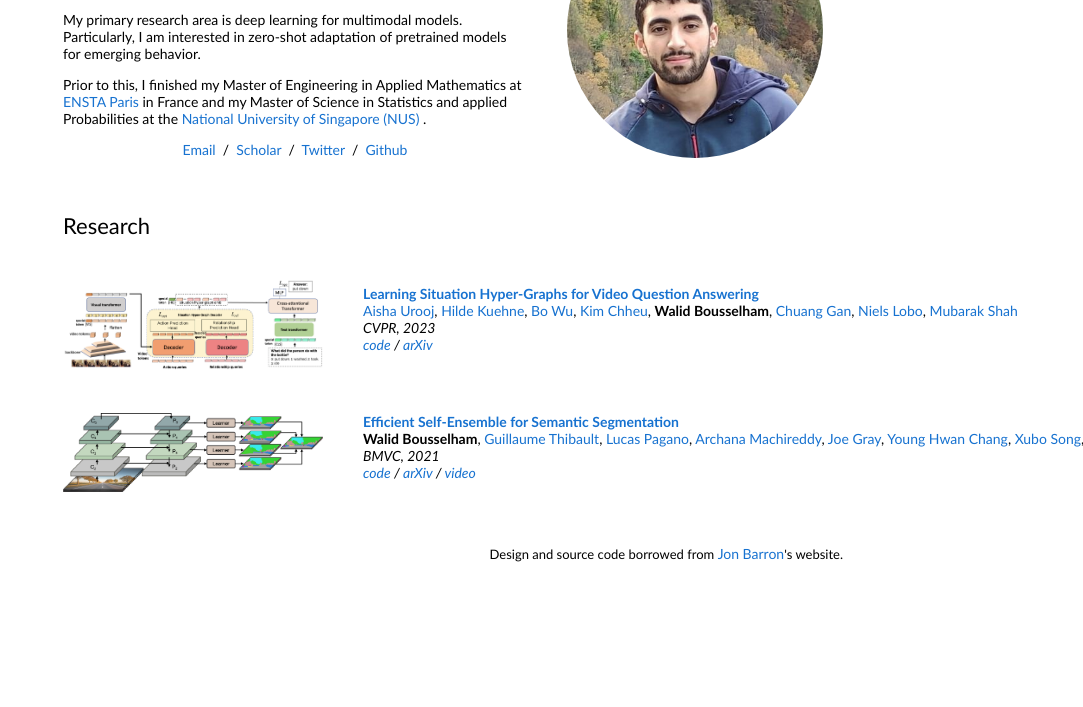
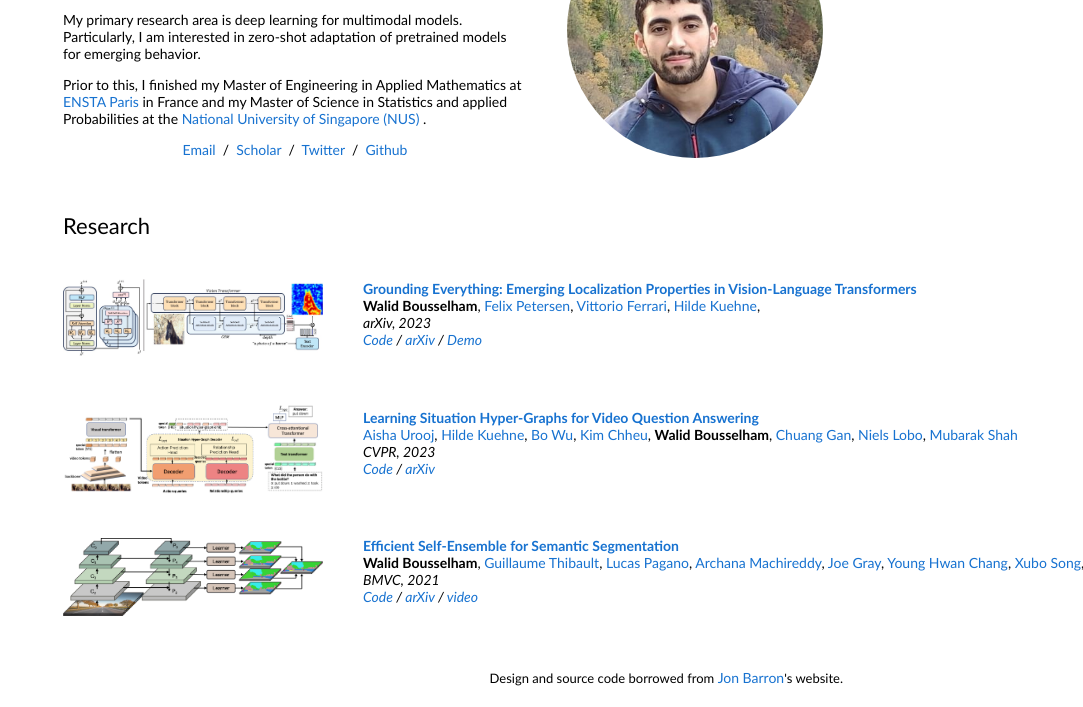
Before and after one commit to WalBouss/WalBouss.github.io, a plain HTML site: page index.html in a window 1280 px wide. Shown: the part 138-845 px from the top of the page, without its empty margins (197-1280 px from the left). Before the commit the page ends 800 px from the top, so only its background shows below. Drawn offline with Linux system fonts and the light colour scheme.

Commit message:
Added GEM project

```diff
--- a/index.html
+++ b/index.html
@@ -56,6 +56,34 @@
           </tbody></table>
           <table style="width:140%;border:0px;border-spacing:0px;border-collapse:separate;margin-right:auto;margin-left:auto;"><tbody>
 
+          <!-- GEM Paper         -->
+<tr onmouseout="difsurvey_stop()" onmouseover="difsurvey_start()">
+  <td style="padding:20px;width:25%;vertical-align:middle"> <img src='images/GEM_main_figure.jpg' width="260"></td>
+  <td style="padding:20px;width:75%;vertical-align:middle">
+    <a href="https://openaccess.thecvf.com/content/CVPR2023/html/Urooj_Learning_Situation_Hyper-Graphs_for_Video_Question_Answering_CVPR_2023_paper.html">
+      <span class="papertitle">Grounding Everything: Emerging Localization Properties in Vision-Language Transformers
+</span>
+    </a>
+    <br>
+	 <strong>Walid Bousselham</strong>,
+	<a href="https://petersen.ai/"> Felix Petersen</a>,
+	<a href="https://sites.google.com/view/vittoferrari">Vittorio Ferrari</a>,
+	 <a href="https://hildekuehne.github.io/"> Hilde Kuehne</a>,
+    <br>
+	<em>arXiv<em>, 2023
+    <br>
+    <a href="https://github.com/WalBouss/GEM">Code</a>
+      /
+      <a href="https://arxiv.org/abs/2312.00878">arXiv</a>
+        /
+        <a href="https://huggingface.co/spaces/WalidBouss/GEM">Demo</a>
+      <p></p>
+<!--    <p></p>-->
+<!--    <p>-->
+<!--    A survey of recent progress in diffusion models for images, videos, and 3D.-->
+<!--    </p>-->
+  </td>
+
 <!-- HGQA Paper         -->
 <tr onmouseout="difsurvey_stop()" onmouseover="difsurvey_start()">
   <td style="padding:20px;width:25%;vertical-align:middle"> <img src='images/HGQA_architecture.png' width="260"></td>
@@ -76,7 +104,7 @@
     <br>
 	<em>CVPR<em>, 2023
     <br>
-    <a href="https://github.com/aurooj/SHG-VQA">code</a>
+    <a href="https://github.com/aurooj/SHG-VQA">Code</a>
       /
       <a href="https://arxiv.org/abs/2304.08682">arXiv</a>
       <p></p>
@@ -106,7 +134,7 @@
     <br>
 	<em>BMVC<em>, 2021
     <br>
-    <a href="https://github.com/WalBouss/SenFormer">code</a>
+    <a href="https://github.com/WalBouss/SenFormer">Code</a>
       /
       <a href="https://arxiv.org/abs/2111.13280">arXiv</a>
       /
```
Also changed, not shown: images/GEM_main_figure.jpg (added).
